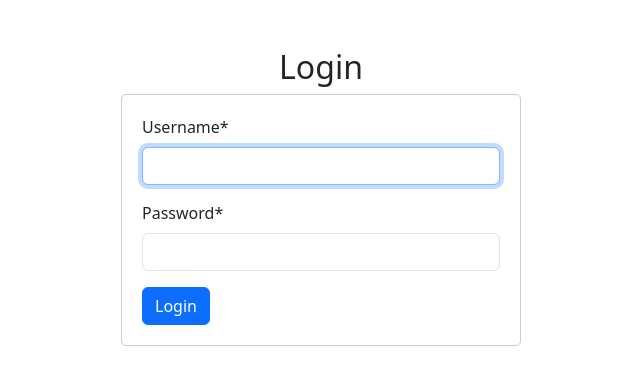
After one commit to MeeranHusain/Django, a Django app: page /login/ in a window 1280 px wide. The commit adds this page. Shown: the top 385 px of the page, without its empty margins (319-959 px from the left). Run offline with Django 5.2, Linux system fonts and the light colour scheme; some libraries are stand-ins or nearby versions.

Commit message:
Add login functionality with authentication form and create login template

```diff
--- a/Employee_main/urls.py
+++ b/Employee_main/urls.py
@@ -29,6 +29,8 @@ urlpatterns = [
     path('employee/', include('employees.urls')),
 
     path('register/', accounts_views.register, name='register'),
+    path('login/', accounts_views.login, name='login'),
+
 ]
 
 
--- a/accounts/views.py
+++ b/accounts/views.py
@@ -1,5 +1,6 @@
 from django.shortcuts import redirect, render
-from django.contrib.auth.forms import UserCreationForm
+from django.contrib.auth.forms import UserCreationForm, AuthenticationForm
+from django.contrib import auth
 
 
 def register(request):
@@ -14,3 +15,18 @@ def register(request):
 
     context = {'form': form}
     return render(request, 'accounts/register.html', context)
+
+
+def login(request):
+    if request.method == 'POST':
+        form = AuthenticationForm(request, request.POST)
+        if form.is_valid():
+            user = form.get_user()
+            auth.login(request, user)
+            return redirect('home')
+    else:
+        form = AuthenticationForm()
+    # print("Login form:", form)  # Debugging statement to check the form instance
+    context = {'form': form}
+
+    return render(request, 'accounts/login.html', context)
--- /dev/null
+++ b/templates/accounts/login.html
@@ -0,0 +1,25 @@
+{% load static %}
+{% load crispy_forms_tags %}
+
+<!DOCTYPE html>
+<html lang="en">
+<head>
+    <meta charset="UTF-8">
+    <meta name="viewport" content="width=device-width, initial-scale=1.0">
+    <title>Login</title>
+
+    <link href="https://cdn.jsdelivr.net/npm/bootstrap@5.3.8/dist/css/bootstrap.min.css" rel="stylesheet">
+
+    <!-- Custom CSS -->
+    <link rel="stylesheet" href="{% static 'css/account_css/login.css' %}">
+</head>
+<body>
+    <h2 class="text-center pt-5">Login</h2>
+    <form action="{% url 'login' %}" method="post" style="max-width: 400px; margin: 0 auto; padding: 20px; border: 1px solid #ccc; border-radius: 5px;">
+        {% csrf_token %}
+        {{ form | crispy }}
+        <button type="submit" class="btn btn-primary">Login</button>
+    </form>
+
+</body>
+</html>
--- a/templates/accounts/register.html
+++ b/templates/accounts/register.html
@@ -9,11 +9,9 @@
     <meta name="viewport" content="width=device-width, initial-scale=1.0">
     <title>Create Account</title>
 
-    <link href="https://cdn.jsdelivr.net/npm/bootstrap@5.3.8/dist/css/bootstrap.min.css"
-          rel="stylesheet">
+    <link href="https://cdn.jsdelivr.net/npm/bootstrap@5.3.8/dist/css/bootstrap.min.css" rel="stylesheet">
 
-    <link rel="stylesheet"
-          href="{% static 'css/account_css/register.css' %}">
+    <link rel="stylesheet" href="{% static 'css/account_css/register.css' %}">
 </head>
 
 <body>
--- a/templates/home.html
+++ b/templates/home.html
@@ -21,7 +21,7 @@
             </div>
 
             <div class="auth-buttons">
-                <a href="{}" class="auth-btn login-btn">
+                <a href="{% url 'login' %}" class="auth-btn login-btn">
                     <i class="fa fa-sign-in"></i> Login
                 </a>
 
```
Also changed, not shown: Employee_main/static/css/account_css/login.css (added), Employee_main/static/js/accounts_js/login.js (added), db.sqlite3.
